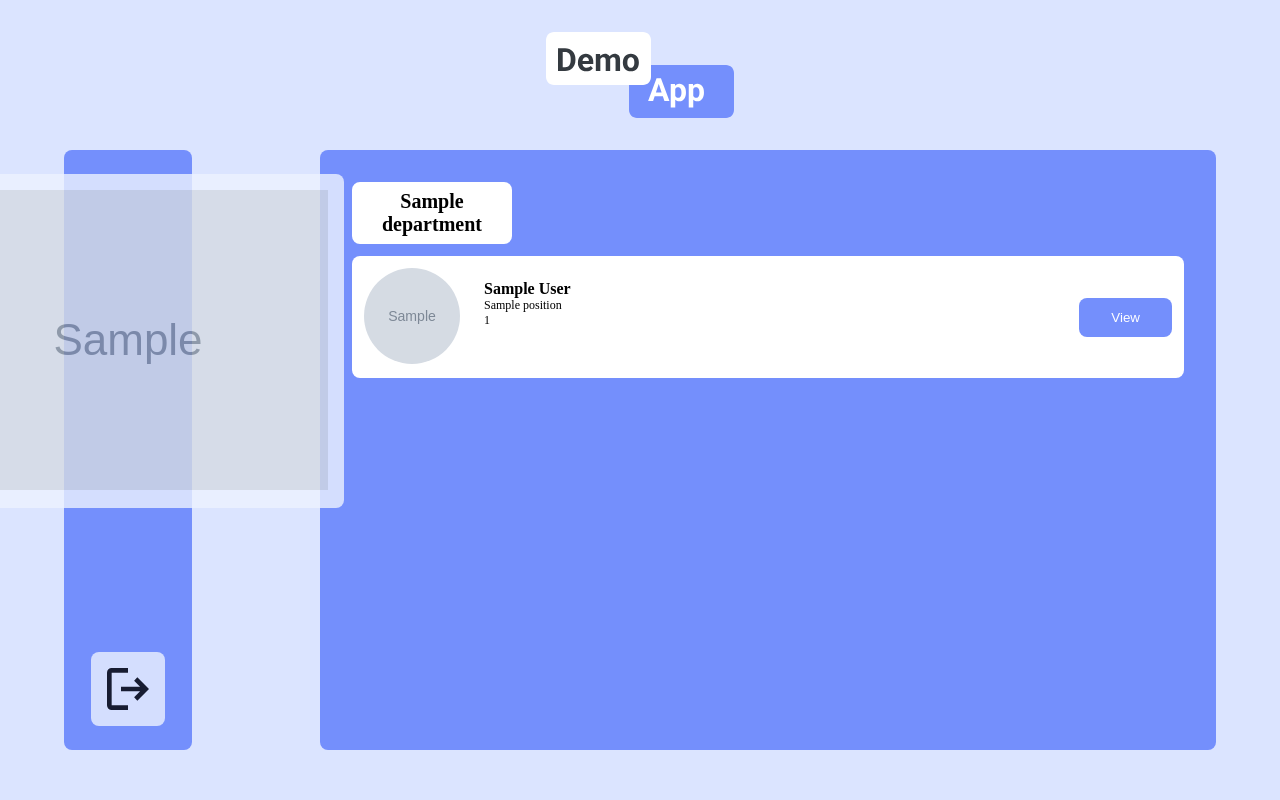
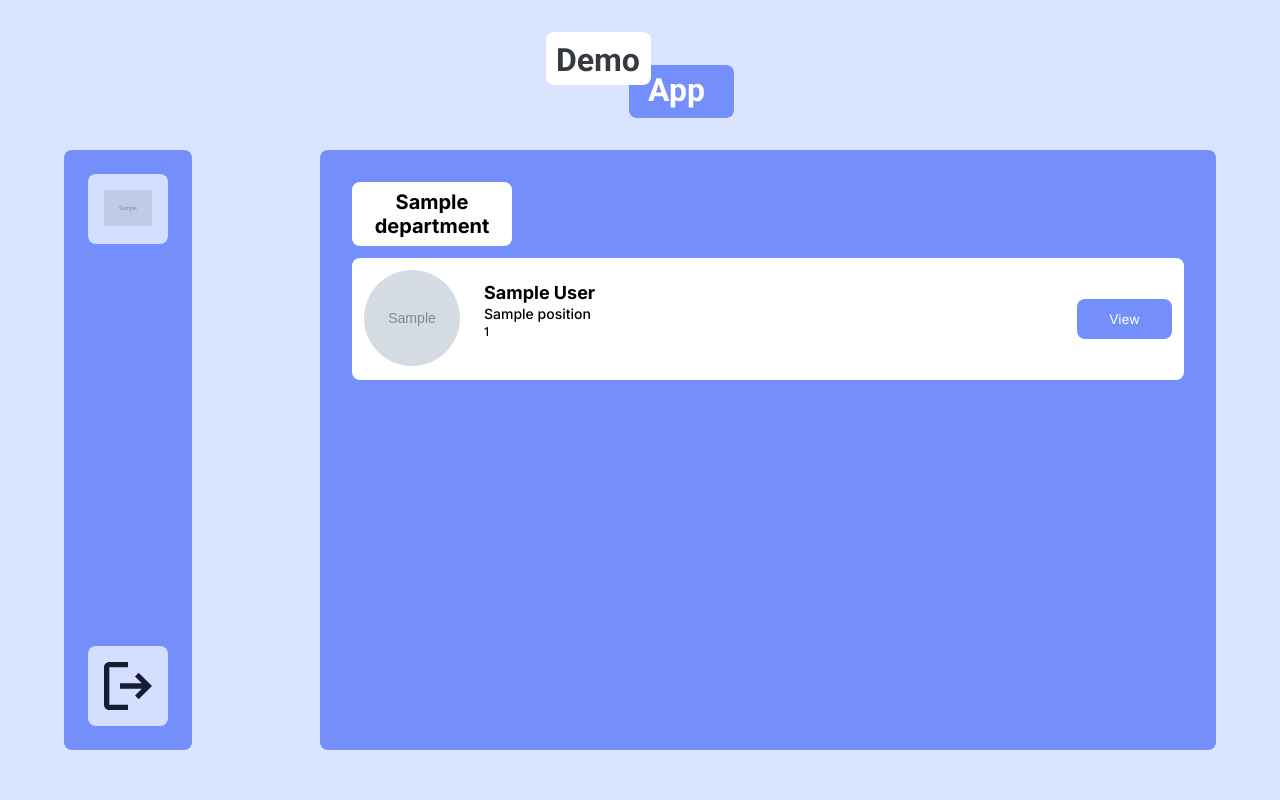
Before and after one commit to neotel-br/demo-app-refactored, a Django app: page / in a window 1280 px wide. Run offline with Django 4.2, Linux system fonts and the light colour scheme; tables that the repository leaves empty hold one stand-in row (values such as "Sample post"); grey boxes marked "Sample" are stand-in pictures.

Commit message:
feat: fixed employee images, added font-family and changed text font size

```diff
--- a/demoapp/rh/static/css/index.css
+++ b/demoapp/rh/static/css/index.css
@@ -56,7 +56,7 @@ Default: 9px
     max-width:170rem;
     margin: 3.2rem auto;
     height: 75vh;
-    display:flex;
+    display: flex;
     flex-direction: row;
     justify-content: space-around;
 }
@@ -94,6 +94,12 @@ Default: 9px
 .btn-sidebar:hover{
     background-color: #3B5BDB;
     opacity: 1;
+}
+
+.sidebar img{
+  max-width: 100%;
+  width: 4.8rem;
+
 }
 
 /* .btn-sidebar{ */
@@ -134,18 +140,17 @@ Default: 9px
     border-radius: 0.8rem;
 
 }
-.employee-picture img{
-    width: 9.6rem;
-    border-radius: 50%;
-}
 
 .picture-info-employee{
     display: flex;
-    gap:   1.2rem;
+    gap: 1.2rem;
     align-items: flex-start;
 }
 .employee-info{
-    padding:1.2rem;
+    padding: 1.2rem;
+    display: flex;
+    gap: 0.2rem;
+    flex-direction: column;
 }
 
 
@@ -161,11 +166,11 @@ Default: 9px
 
 
 .employee-info .name{
-    font-size: 1.6rem;
+    font-size: 1.8rem;
     font-weight: 700;
 }
 .employee-info .title-job{
-    font-size: 1.2rem;
+    font-size: 1.4rem;
     font-weight: 500;
 }
 
@@ -249,18 +254,28 @@ Default: 9px
     background-color: #748FFC;
     border: none;
     text-decoration: none;
-    padding: 1.2rem 3.2rem;
+    padding: 1.2rem 2.4rem;
     border-radius: 0.8rem;
-    color: white;
     width: 24.6rem;
+}
 
-}
 .bank-data-div{
     padding: 0.8rem 0;
 }
 
 .employee-pic{
     height: 9.6rem;
-    max-width: 9.6rem;
+    width: 9.6rem;
+    max-width: 100%;
     border-radius: 50%;
 }
+
+.employee-name{
+  font-weight: 600;
+  font-size: 2.4rem;
+}
+
+.employee-id{
+  font-weight: 400;
+  font-size: 1.8rem;
+}
--- a/demoapp/rh/static/css/layout.css
+++ b/demoapp/rh/static/css/layout.css
@@ -57,6 +57,7 @@ Default: 9px
     margin: 0;
     padding: 0;
     box-sizing: border-box;
+    font-family: Inter, Helvetica, sans-serif;
 }
 
 html {
@@ -66,6 +67,7 @@ html {
 
 body{
     background-color: #DBE4FF;
+    scroll-behavior: smooth;
 }
 
 .header{
--- a/demoapp/rh/templates/rh/layout.html
+++ b/demoapp/rh/templates/rh/layout.html
@@ -4,6 +4,12 @@
     <head>
         <title>Demo App</title>
         <meta charset="UTF-8">
+        <link rel="preconnect" href="https://fonts.googleapis.com" />
+        <link rel="preconnect" href="https://fonts.gstatic.com" crossorigin />
+        <link
+            href="https://fonts.googleapis.com/css2?family=Inter:wght@400;500;600;700&display=swap"
+            rel="stylesheet"
+        />
         <meta name="viewport" content="width=device-width, initial-scale=1">
             {% block head %}
             {% endblock %}
```
